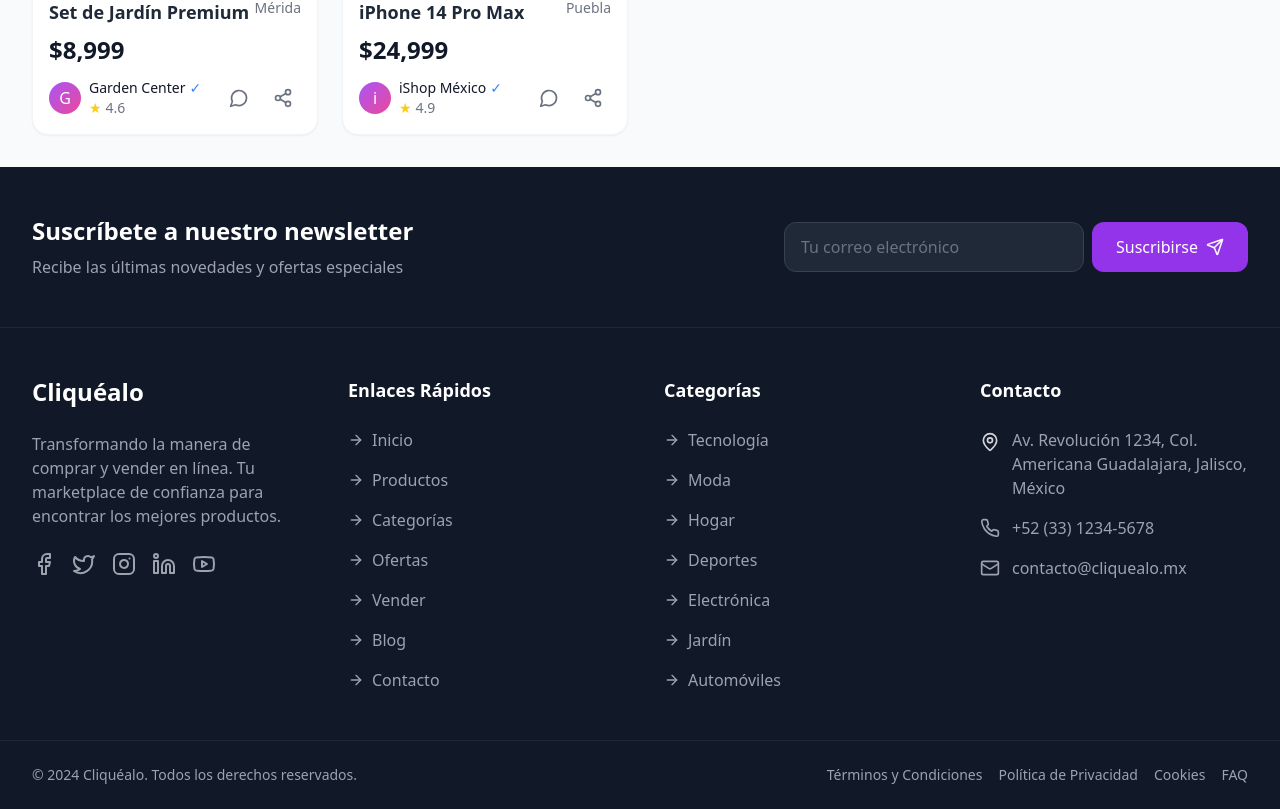
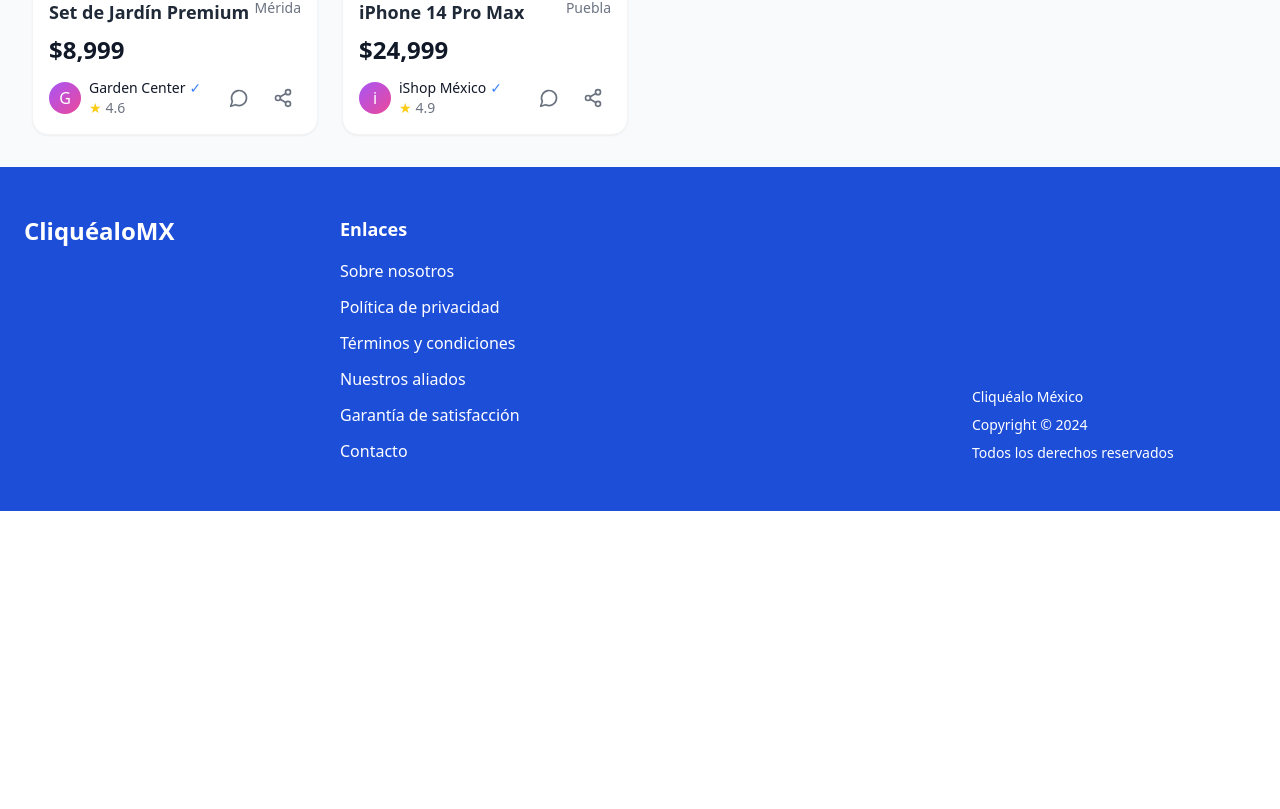
Before and after one commit to crisgp1/cliquealo, a React (Vite) app in the folder client/: page /publicacion in a window 1280 px wide. Shown: the part 874-1683 px from the top of the page. After the commit the page ends 1385 px from the top, so only its background shows below. Built offline with nearby package versions, Linux system fonts and the light colour scheme.

Commit message:
actualizacion del Footer

```diff
--- a/client/src/components/ui/Footer.jsx
+++ b/client/src/components/ui/Footer.jsx
@@ -3,177 +3,47 @@ import { Facebook, Twitter, Instagram, Linkedin, Youtube, MapPin, Phone, Mail, S
 
 export function Footer() {
   return (
-    <footer className="bg-gray-900 text-gray-300">
-      {/* Newsletter Section */}
-      <div className="border-b border-gray-800">
-        <div className="max-w-7xl mx-auto px-4 sm:px-6 lg:px-8 py-12">
-          <div className="flex flex-col md:flex-row items-center justify-between gap-6">
-            <div>
-              <h3 className="text-2xl font-bold text-white mb-2">
-                Suscríbete a nuestro newsletter
-              </h3>
-              <p className="text-gray-400">
-                Recibe las últimas novedades y ofertas especiales
-              </p>
-            </div>
-            <div className="w-full md:w-auto">
-              <form className="flex gap-2">
-                <input
-                  type="email"
-                  placeholder="Tu correo electrónico"
-                  className="flex-1 min-w-[300px] px-4 py-3 rounded-xl bg-gray-800 border border-gray-700
-                           focus:outline-none focus:border-purple-500 text-white placeholder-gray-500"
-                />
-                <button
-                  type="submit"
-                  className="px-6 py-3 bg-purple-600 hover:bg-purple-700 text-white rounded-xl
-                           transition-colors duration-200 flex items-center gap-2"
-                >
-                  <span>Suscribirse</span>
-                  <Send size={18} />
-                </button>
-              </form>
-            </div>
-          </div>
-        </div>
+    <footer className="bg-blue-700 text-white py-12 px-6">
+      <div className="max-w-7xl mx-auto grid grid-cols-1 md:grid-cols-2 lg:grid-cols-4 gap-8">
+        {/* Logo */}
+        <div className="col-span-1 md:col-span-2 lg:col-span-1">
+          <h1 className="text-2xl font-bold mb-6">CliquéaloMX</h1>
         </div>
 
-      {/* Main Footer Content */}
-      <div className="max-w-7xl mx-auto px-4 sm:px-6 lg:px-8 py-12">
-        <div className="grid grid-cols-1 md:grid-cols-2 lg:grid-cols-4 gap-12">
-          {/* Company Info */}
-          <div>
-            <h2 className="text-2xl font-bold text-white mb-6">Cliquéalo</h2>
-            <p className="text-gray-400 mb-6">
-              Transformando la manera de comprar y vender en línea. Tu marketplace de confianza
-              para encontrar los mejores productos.
-            </p>
-            <div className="flex gap-4">
-              <a href="#" className="text-gray-400 hover:text-white transition-colors">
-                <Facebook size={24} />
+        {/* Links Column 1 */}
+        <div className="space-y-4">
+          <h2 className="text-lg font-semibold mb-4">Enlaces</h2>
+          <nav className="flex flex-col space-y-3">
+            <a href="#" className="hover:text-blue-200 transition-colors">
+              Sobre nosotros
             </a>
-              <a href="#" className="text-gray-400 hover:text-white transition-colors">
-                <Twitter size={24} />
+            <a href="#" className="hover:text-blue-200 transition-colors">
+              Política de privacidad
             </a>
-              <a href="#" className="text-gray-400 hover:text-white transition-colors">
-                <Instagram size={24} />
+            <a href="#" className="hover:text-blue-200 transition-colors">
+              Términos y condiciones
             </a>
-              <a href="#" className="text-gray-400 hover:text-white transition-colors">
-                <Linkedin size={24} />
+            <a href="#" className="hover:text-blue-200 transition-colors">
+              Nuestros aliados
             </a>
-              <a href="#" className="text-gray-400 hover:text-white transition-colors">
-                <Youtube size={24} />
+            <a href="#" className="hover:text-blue-200 transition-colors">
+              Garantía de satisfacción
             </a>
-            </div>
+            <a href="#" className="hover:text-blue-200 transition-colors">
+              Contacto
+            </a>
+          </nav>
         </div>
 
-          {/* Quick Links */}
-          <div>
-            <h3 className="text-lg font-semibold text-white mb-6">Enlaces Rápidos</h3>
-            <ul className="space-y-4">
-              {[
-                'Inicio',
-                'Productos',
-                'Categorías',
-                'Ofertas',
-                'Vender',
-                'Blog',
-                'Contacto'
-              ].map((item) => (
-                <li key={item}>
-                  <a
-                    href="#"
-                    className="text-gray-400 hover:text-white transition-colors flex items-center gap-2 group"
-                  >
-                    <ArrowRight size={16} className="group-hover:translate-x-1 transition-transform" />
-                    {item}
-                  </a>
-                </li>
-              ))}
-            </ul>
-          </div>
+        {/* Empty space for layout */}
+        <div className="hidden lg:block"></div>
 
-          {/* Categories */}
-          <div>
-            <h3 className="text-lg font-semibold text-white mb-6">Categorías</h3>
-            <ul className="space-y-4">
-              {[
-                'Tecnología',
-                'Moda',
-                'Hogar',
-                'Deportes',
-                'Electrónica',
-                'Jardín',
-                'Automóviles'
-              ].map((item) => (
-                <li key={item}>
-                  <a
-                    href="#"
-                    className="text-gray-400 hover:text-white transition-colors flex items-center gap-2 group"
-                  >
-                    <ArrowRight size={16} className="group-hover:translate-x-1 transition-transform" />
-                    {item}
-                  </a>
-                </li>
-              ))}
-            </ul>
-          </div>
-
-          {/* Contact Info */}
-          <div>
-            <h3 className="text-lg font-semibold text-white mb-6">Contacto</h3>
-            <ul className="space-y-4">
-              <li className="flex items-start gap-3">
-                <MapPin size={20} className="flex-shrink-0 mt-1" />
-                <span className="text-gray-400">
-                  Av. Revolución 1234, Col. Americana
-                  Guadalajara, Jalisco, México
-                </span>
-              </li>
-              <li>
-                <a
-                  href="tel:+523331234567"
-                  className="flex items-center gap-3 text-gray-400 hover:text-white transition-colors"
-                >
-                  <Phone size={20} />
-                  +52 (33) 1234-5678
-                </a>
-              </li>
-              <li>
-                <a
-                  href="mailto:contacto@cliquealo.mx"
-                  className="flex items-center gap-3 text-gray-400 hover:text-white transition-colors"
-                >
-                  <Mail size={20} />
-                  contacto@cliquealo.mx
-                </a>
-              </li>
-            </ul>
-          </div>
-        </div>
-      </div>
-
-      {/* Bottom Bar */}
-      <div className="border-t border-gray-800">
-        <div className="max-w-7xl mx-auto px-4 sm:px-6 lg:px-8 py-6">
-          <div className="flex flex-col md:flex-row items-center justify-between gap-4">
-            <p className="text-gray-400 text-sm text-center md:text-left">
-              © {new Date().getFullYear()} Cliquéalo. Todos los derechos reservados.
-            </p>
-            <div className="flex flex-wrap justify-center gap-4 text-sm">
-              <a href="#" className="text-gray-400 hover:text-white transition-colors">
-                Términos y Condiciones
-              </a>
-              <a href="#" className="text-gray-400 hover:text-white transition-colors">
-                Política de Privacidad
-              </a>
-              <a href="#" className="text-gray-400 hover:text-white transition-colors">
-                Cookies
-              </a>
-              <a href="#" className="text-gray-400 hover:text-white transition-colors">
-                FAQ
-              </a>
-            </div>
+        {/* Copyright section - Always at bottom on mobile, right side on desktop */}
+        <div className="col-span-1 md:col-span-2 lg:col-span-1 flex flex-col justify-end">
+          <div className="space-y-2 text-sm">
+            <p>Cliquéalo México</p>
+            <p>Copyright © {new Date().getFullYear()}</p>
+            <p>Todos los derechos reservados</p>
           </div>
         </div>
       </div>
--- /dev/null
+++ b/package.json
@@ -0,0 +1,5 @@
+{
+  "dependencies": {
+    "lucide-react": "^0.460.0"
+  }
+}
```
Also changed, not shown: 1 other file (tests, documents, lock files or other folders). Lines whose indentation alone changed are shown as unchanged.
